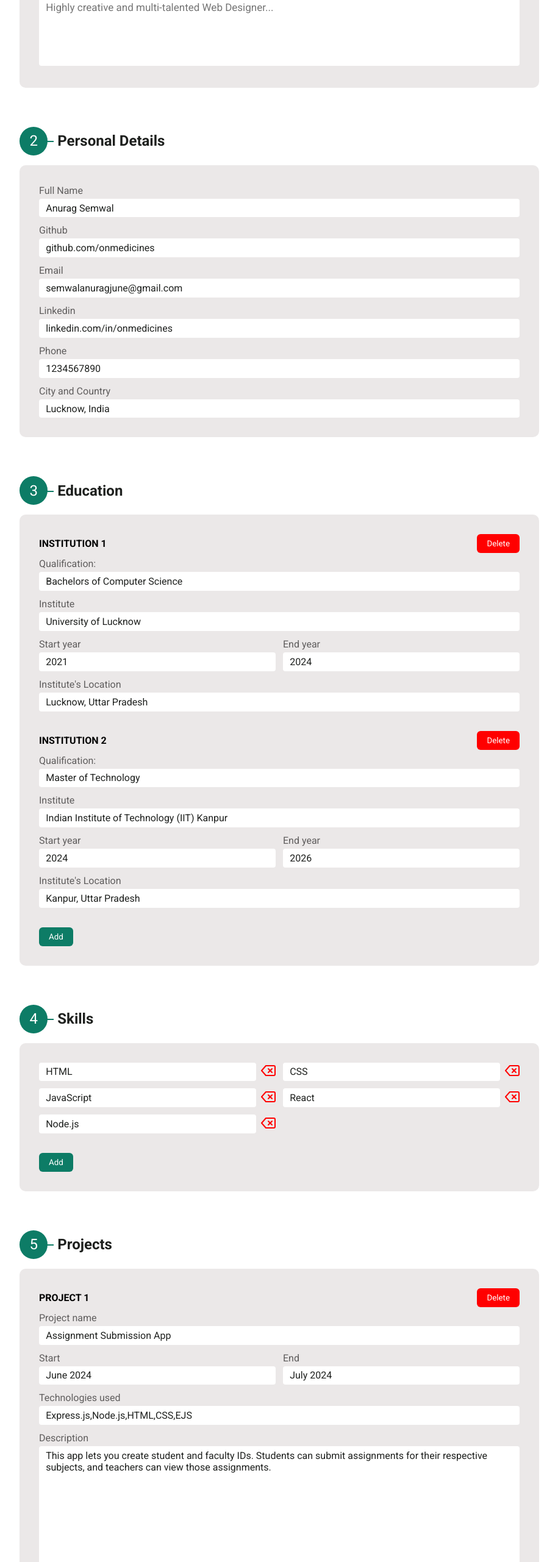
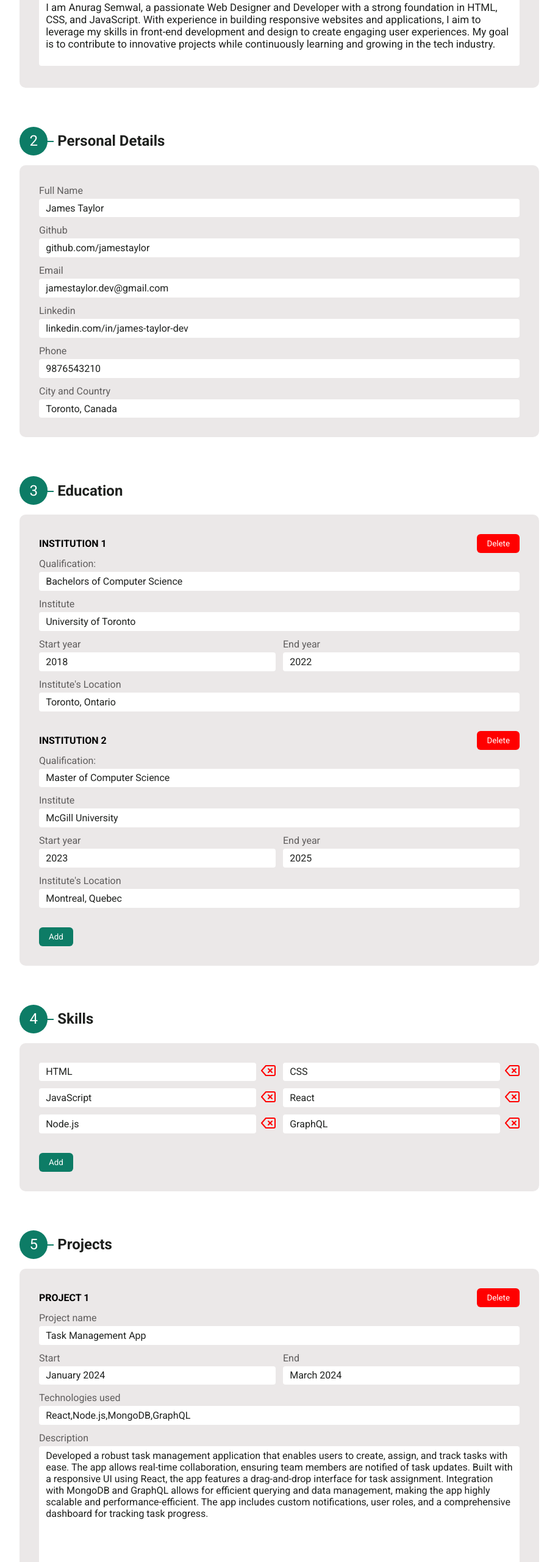
Before and after one commit to onmedicines/resume-generator, a React (Vite) app: page / in a window 1280 px wide. Shown: the part 235-2797 px from the top of the page at 61% size, without its empty margins (182-1097 px from the left). Built offline with nearby package versions, Linux system fonts and the light colour scheme.

Commit message:
Create a new file for dummy details

```diff
--- a/src/App.jsx
+++ b/src/App.jsx
@@ -1,7 +1,9 @@
 import { useState } from "react";
 
+// initial data
+import { initialEducationDetails, initialIntro, initialPersonalDetails, initialSkillSet, initialProjects } from "./assets/initialDetails";
+
 // Components
-import ToolBar from "./components/ToolBar";
 import Education from "./components/Education";
 import Personal from "./components/Personal";
 import Projects from "./components/Projects";
@@ -10,61 +12,6 @@
 import Introduction from "./components/Introduction";
 
 export default function App() {
-  const initialIntro = "I am Anurag Semwal, a passionate Web Designer and Developer with a strong foundation in HTML, CSS, and JavaScript. With experience in building responsive websites and applications, I aim to leverage my skills in front-end development and design to create engaging user experiences. My goal is to contribute to innovative projects while continuously learning and growing in the tech industry.";
-  const initialPersonalDetails = {
-    fullName: "Anurag Semwal",
-    github: "github.com/onmedicines",
-    linkedin: "linkedin.com/in/onmedicines",
-    email: "semwalanuragjune@gmail.com",
-    phoneNumber: 1234567890,
-    cityAndCountry: "Lucknow, India",
-  };
-  const initialEducationDetails = [
-    {
-      id: 0,
-      institute: "University of Lucknow",
-      qualification: "Bachelors of Computer Science",
-      start: "2021",
-      end: "2024",
-      location: "Lucknow, Uttar Pradesh",
-    },
-    {
-      id: 1,
-      institute: "Indian Institute of Technology (IIT) Kanpur",
-      qualification: "Master of Technology",
-      start: "2024",
-      end: "2026",
-      location: "Kanpur, Uttar Pradesh",
-    },
-  ];
-  const initialSkillSet = ["HTML", "CSS", "JavaScript", "React", "Node.js"];
-  const initialProjects = [
-    {
-      id: 251548318,
-      projectName: "Assignment Submission App",
-      technologiesUsed: ["Express.js", "Node.js", "HTML", "CSS", "EJS"],
-      description: "This app lets you create student and faculty IDs. Students can submit assignments for their respective subjects, and teachers can view those assignments.",
-      start: "June 2024",
-      end: "July 2024",
-    },
-    {
-      id: 562342998,
-      projectName: "Personal Portfolio Website",
-      technologiesUsed: ["HTML", "CSS", "JavaScript", "React"],
-      description: "A responsive personal portfolio website showcasing my projects, skills, and experience.",
-      start: "August 2024",
-      end: "September 2024",
-    },
-    {
-      id: 876543210,
-      projectName: "E-commerce Store",
-      technologiesUsed: ["React", "Node.js", "MongoDB", "Express.js"],
-      description: "An e-commerce platform that allows users to browse products, add them to their cart, and complete purchases.",
-      start: "October 2024",
-      end: "December 2024",
-    },
-  ];
-
   // state variables
   const [preview, setPreview] = useState(false);
   const [intro, setIntro] = useState(initialIntro);
--- /dev/null
+++ b/src/assets/initialDetails.js
@@ -0,0 +1,61 @@
+const initialIntro = "I am Anurag Semwal, a passionate Web Designer and Developer with a strong foundation in HTML, CSS, and JavaScript. With experience in building responsive websites and applications, I aim to leverage my skills in front-end development and design to create engaging user experiences. My goal is to contribute to innovative projects while continuously learning and growing in the tech industry.";
+const initialPersonalDetails = {
+  fullName: "James Taylor",
+  github: "github.com/jamestaylor",
+  linkedin: "linkedin.com/in/james-taylor-dev",
+  email: "jamestaylor.dev@gmail.com",
+  phoneNumber: 9876543210,
+  cityAndCountry: "Toronto, Canada",
+};
+
+const initialEducationDetails = [
+  {
+    id: 0,
+    institute: "University of Toronto",
+    qualification: "Bachelors of Computer Science",
+    start: "2018",
+    end: "2022",
+    location: "Toronto, Ontario",
+  },
+  {
+    id: 1,
+    institute: "McGill University",
+    qualification: "Master of Computer Science",
+    start: "2023",
+    end: "2025",
+    location: "Montreal, Quebec",
+  },
+];
+
+const initialSkillSet = ["HTML", "CSS", "JavaScript", "React", "Node.js", "GraphQL"];
+
+const initialProjects = [
+  {
+    id: 462389101,
+    projectName: "Task Management App",
+    technologiesUsed: ["React", "Node.js", "MongoDB", "GraphQL"],
+    description: "Developed a robust task management application that enables users to create, assign, and track tasks with ease. The app allows real-time collaboration, ensuring team members are notified of task updates. Built with a responsive UI using React, the app features a drag-and-drop interface for task assignment. Integration with MongoDB and GraphQL allows for efficient querying and data management, making the app highly scalable and performance-efficient. The app includes custom notifications, user roles, and a comprehensive dashboard for tracking task progress.",
+    start: "January 2024",
+    end: "March 2024",
+  },
+  {
+    id: 562342999,
+    projectName: "Personal Blog Website",
+    technologiesUsed: ["HTML", "CSS", "JavaScript", "React"],
+    description:
+      "Created a responsive personal blog platform where users can publish, edit, and delete their own articles. The project includes a fully-fledged content management system (CMS) for users to manage their blog posts effortlessly. The front-end was built using React for a seamless user experience, while custom JavaScript logic handles functionalities such as comment moderation, likes, and article categorization. The website supports multiple languages and implements SEO best practices to increase visibility on search engines. The project focuses on clean, maintainable code and user-friendly design.",
+    start: "April 2024",
+    end: "May 2024",
+  },
+  {
+    id: 987654321,
+    projectName: "E-commerce Platform",
+    technologiesUsed: ["React", "Express.js", "PostgreSQL", "Node.js"],
+    description:
+      "Developed a feature-rich e-commerce platform that supports a complete end-to-end shopping experience. The platform allows users to browse through a variety of products, add them to a shopping cart, and proceed through a secure checkout process. Built with React on the front-end and Node.js with Express on the back-end, the platform includes features like user authentication, payment integration with Stripe, and a highly optimized PostgreSQL database for managing product inventories. The system is designed to handle high traffic with efficient database queries and responsive UI components for mobile and desktop users.",
+    start: "June 2024",
+    end: "August 2024",
+  },
+];
+
+export { initialIntro, initialEducationDetails, initialPersonalDetails, initialSkillSet, initialProjects };
--- a/src/components/Introduction.jsx
+++ b/src/components/Introduction.jsx
@@ -1,8 +1,4 @@
-import { useState } from "react";
-
-export default function Introduction() {
-  const [visible, setVisible] = useState(false);
-
+export default function Introduction({ intro, handleChange }) {
   return (
     <div className="intro-container">
       <header>
@@ -11,7 +7,7 @@
         <p>Write a brief introduction that highlights who you are, your key skills, and your professional goals in 3 to 4 lines. This section should give a quick overview of your experience and what makes you stand out as a candidate. Keep it concise, clear, and tailored to the role you’re applying for.</p>
       </header>
       <main>
-        <textarea rows={5} name="intro" placeholder="Highly creative and multi-talented Web Designer... "></textarea>
+        <textarea rows={5} name="intro" placeholder="Highly creative and multi-talented Web Designer... " value={intro} onChange={handleChange}></textarea>
       </main>
     </div>
   );
```
